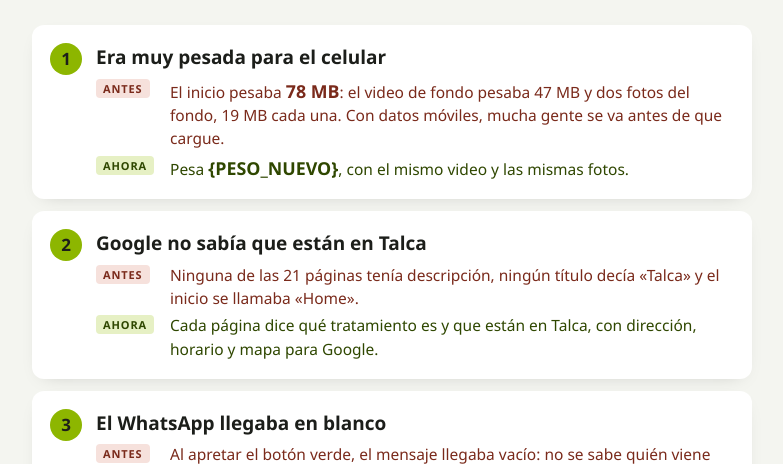
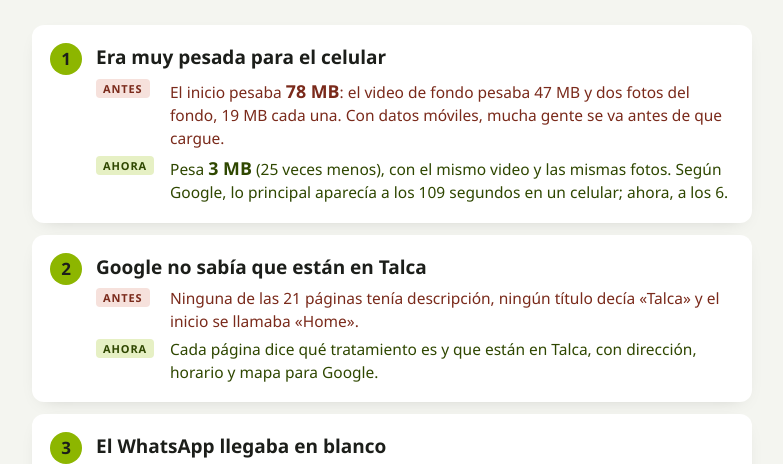
Before and after one commit to lukasconejeros/smile-web-borrador, a plain HTML site: page mejoras/index.html in a window 1280 px wide. Shown: the part 264-728 px from the top of the page, without its empty margins (248-1031 px from the left). Drawn offline with Linux system fonts and the light colour scheme.

Commit message:
mejoras: peso medido de la copia (3 MB, Lighthouse)

```diff
--- a/mejoras/index.html
+++ b/mejoras/index.html
@@ -36,7 +36,7 @@
   <ol>
     <li><h2>Era muy pesada para el celular</h2>
       <span class="antes">El inicio pesaba <b class="num">78 MB</b>: el video de fondo pesaba 47 MB y dos fotos del fondo, 19 MB cada una. Con datos móviles, mucha gente se va antes de que cargue.</span>
-      <span class="ahora">Pesa <b class="num">{PESO_NUEVO}</b>, con el mismo video y las mismas fotos.</span></li>
+      <span class="ahora">Pesa <b class="num">3 MB</b> (25 veces menos), con el mismo video y las mismas fotos. Según Google, lo principal aparecía a los 109 segundos en un celular; ahora, a los 6.</span></li>
     <li><h2>Google no sabía que están en Talca</h2>
       <span class="antes">Ninguna de las 21 páginas tenía descripción, ningún título decía «Talca» y el inicio se llamaba «Home».</span>
       <span class="ahora">Cada página dice qué tratamiento es y que están en Talca, con dirección, horario y mapa para Google.</span></li>
```
